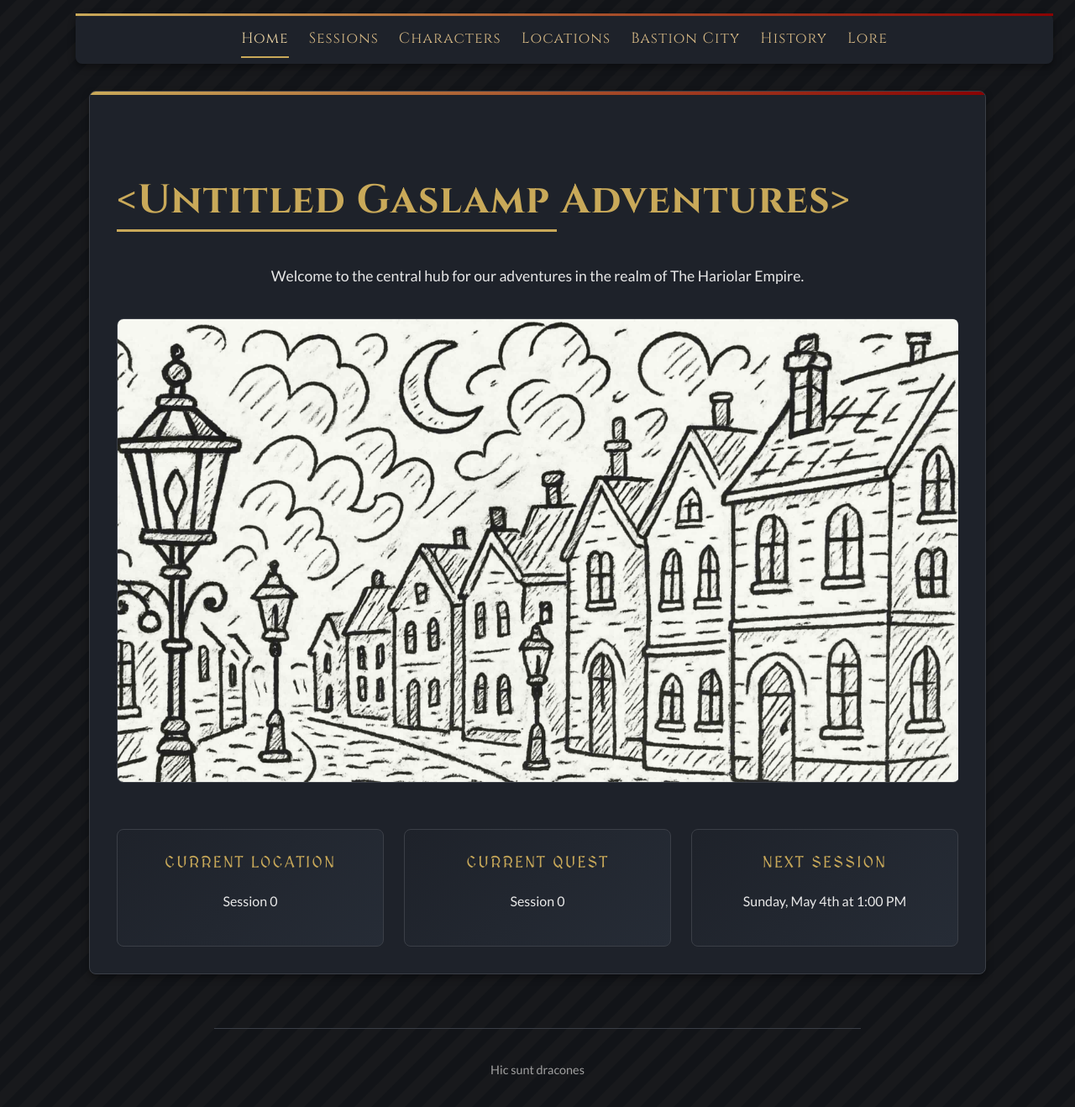
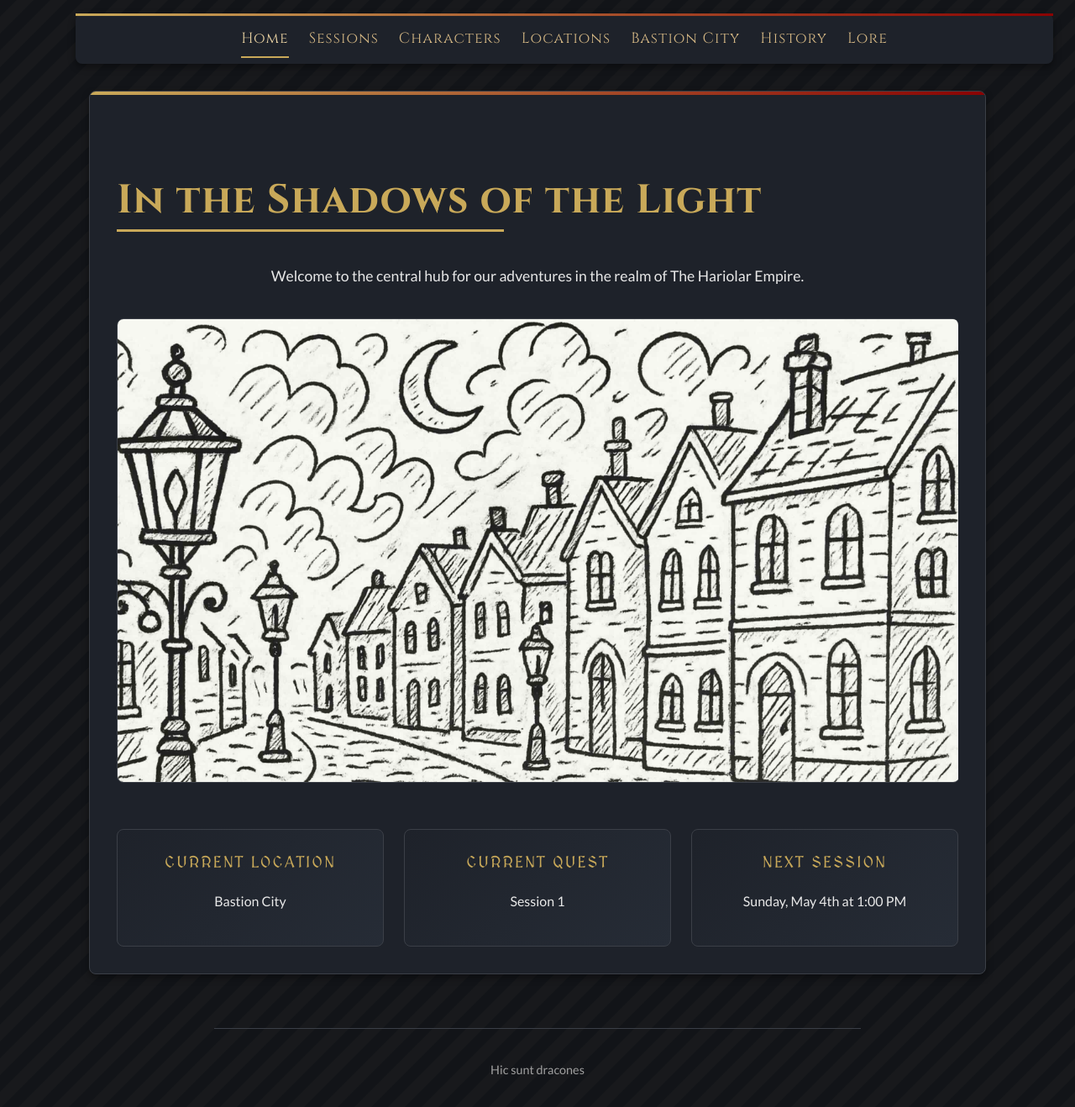
Before and after one commit to futsuriai/dnd, a Vue app: page / in a window 1280 px wide. Shown: the top 1318 px of the page at 84% size. Built offline with nearby package versions, Linux system fonts and the light colour scheme.

Commit message:
name change

```diff
--- a/src/views/HomeView.vue
+++ b/src/views/HomeView.vue
@@ -34,10 +34,10 @@
     name: 'HomeView',
     data() {
       return {
-        campaignName: '<Untitled Gaslamp Adventures>',
+        campaignName: 'In the Shadows of the Light',
         worldName: 'The Hariolar Empire',
-        currentLocation: 'Session 0',
-        currentQuest: 'Session 0',
+        currentLocation: 'Bastion City',
+        currentQuest: 'Session 1',
         nextSession: 'Sunday, May 4th at 1:00 PM'
       };
     }
```
